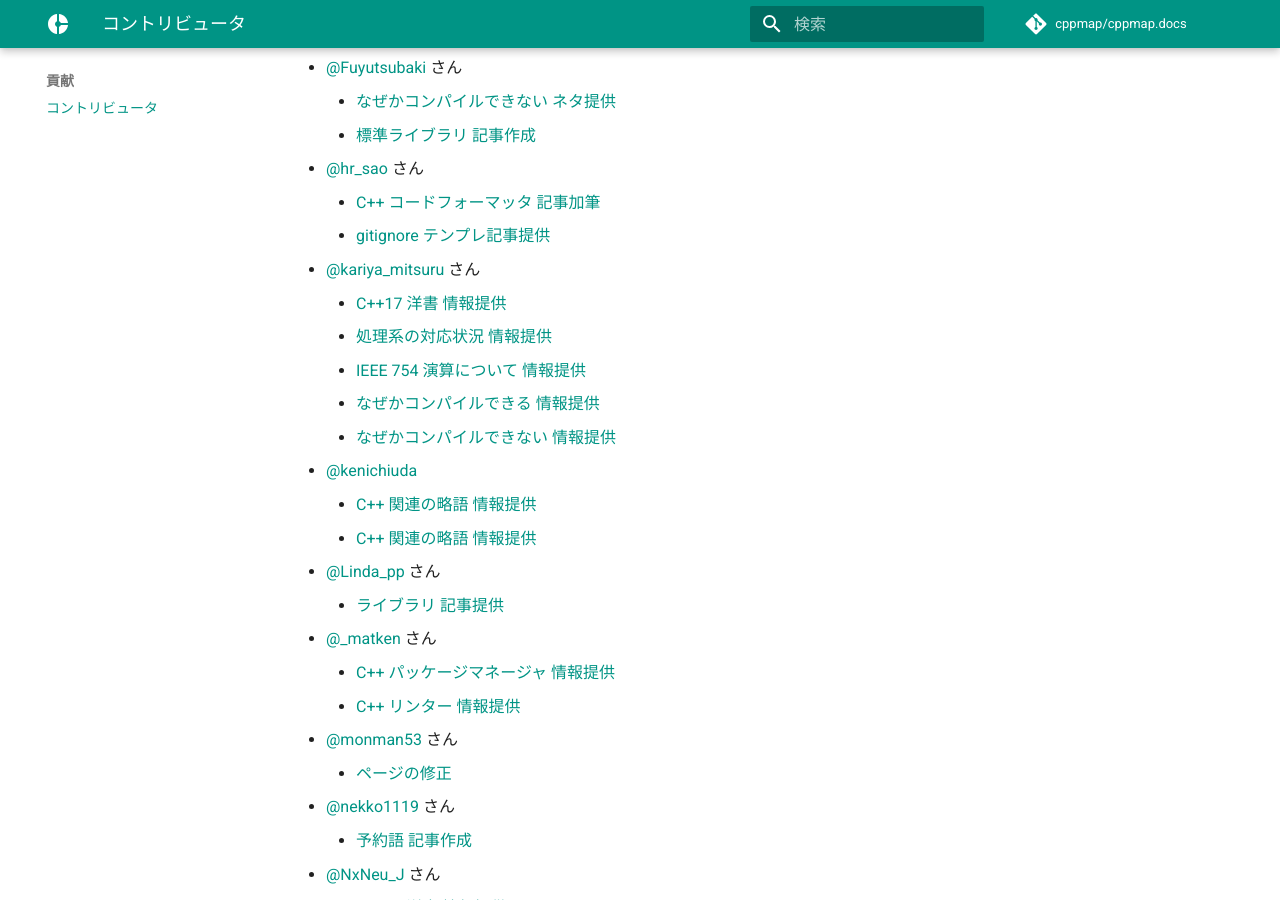
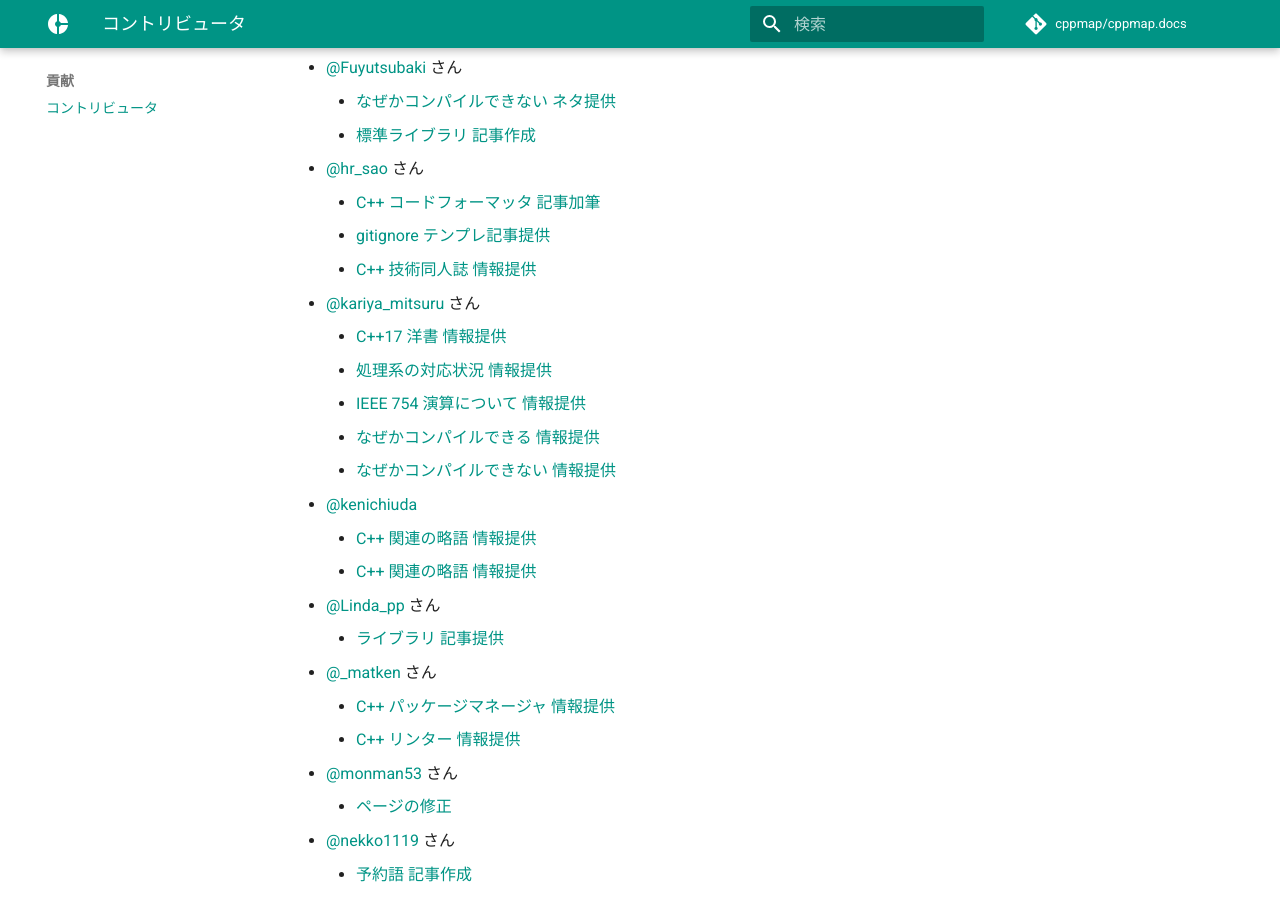
Before and after one commit to cppmap/cppmap.docs, an MkDocs documentation site: the page built from docs/contribution/contributors.md, in a window 1280 px wide and 900 px high, scrolled down 457 px. Built offline with MkDocs 1.6.1 and Material for MkDocs 9.7.7, drawn with Linux system fonts in a browser that asks for light colours; nearby versions of some CDN libraries; comment, search, counter and statistics services are not loaded.

Commit message:
Update contributors.md

```diff
--- a/docs/contribution/contributors.md
+++ b/docs/contribution/contributors.md
@@ -19,6 +19,7 @@ C++ の歩き方 Web サイトの改善、情報拡充に協力してくれた
 - [@hr_sao](https://twitter.com/hr_sao) さん
     - [C++ コードフォーマッタ 記事加筆](https://github.com/cppmap/cppmap.docs/pull/36)
     - [gitignore テンプレ記事提供](https://github.com/cppmap/cppmap.docs/pull/48)
+    - [C++ 技術同人誌 情報提供](https://github.com/cppmap/cppmap.docs/pull/51)
 - [@kariya_mitsuru](https://twitter.com/kariya_mitsuru) さん
     - [C++17 洋書 情報提供](https://github.com/cppmap/cppmap.docs/issues/6)
     - [処理系の対応状況 情報提供](https://github.com/cppmap/cppmap.docs/pull/7)
```
